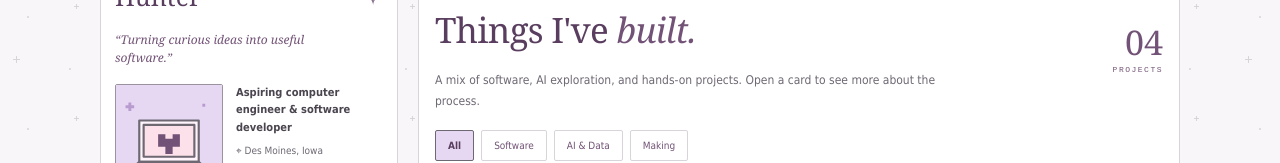
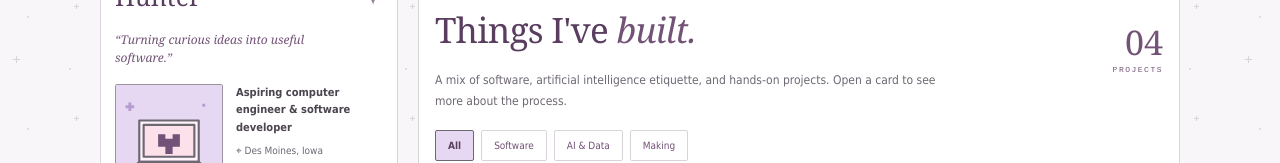
Before and after one commit to hntrbloom/huntrr-portfolio, a React (Vite) app in the folder hunter-portfolio-starter/: page /projects in a window 1280 px wide. Shown: the part 292-455 px from the top of the page. Built offline with nearby package versions, Linux system fonts and the light colour scheme.

Commit message:
Update projects page introduction wording

```diff
--- a/hunter-portfolio-starter/src/pages/Projects.tsx
+++ b/hunter-portfolio-starter/src/pages/Projects.tsx
@@ -11,7 +11,7 @@ export default function Projects() {
   const visibleProjects = projects.filter((project) => filter === 'All' || project.category === filter);
   return (
     <RetroBox title="Hunter's project gallery" icon="▧" className="section-projects">
-          <div className="section-heading-row"><div><p className="section-label"><span>02</span> / SELECTED WORK</p><h1 className="page-heading">Things I've <em>built.</em></h1><p className="section-description">A mix of software, AI exploration, and hands-on projects. Open a card to see more about the process.</p></div><div className="project-count">{String(projects.length).padStart(2, '0')} <span>PROJECTS</span></div></div>
+          <div className="section-heading-row"><div><p className="section-label"><span>02</span> / SELECTED WORK</p><h1 className="page-heading">Things I've <em>built.</em></h1><p className="section-description">A mix of software, artificial intelligence etiquette, and hands-on projects. Open a card to see more about the process.</p></div><div className="project-count">{String(projects.length).padStart(2, '0')} <span>PROJECTS</span></div></div>
           <div className="filters" role="group" aria-label="Filter projects">
             {filters.map((name) => <button type="button" key={name} className={`filter ${filter === name ? 'selected' : ''}`} aria-pressed={filter === name} onClick={() => setFilter(name)}>{name}</button>)}
           </div>
```
